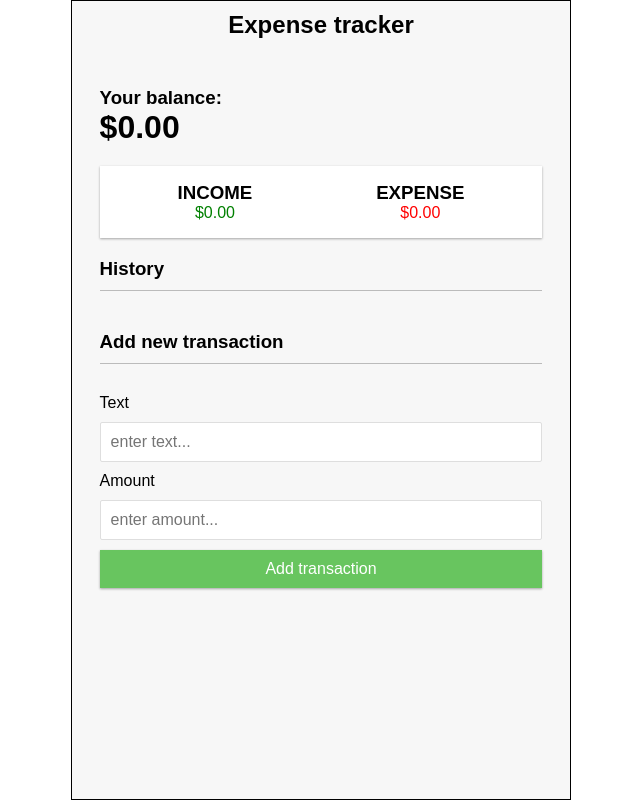
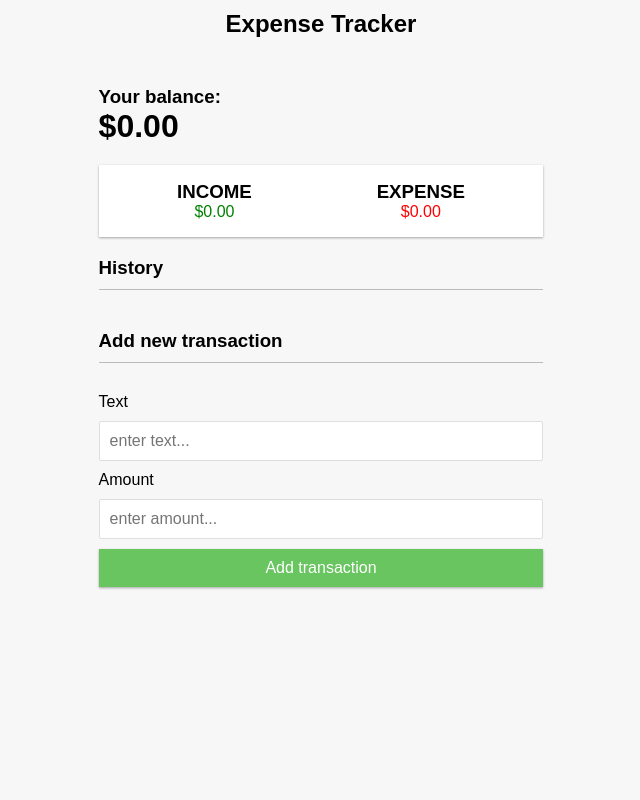
Before and after one commit to cold6lanket/expense-tracker, a plain HTML site: page index.html in a window 1280 px wide. Shown: the whole page, without its empty margins (319-959 px from the left). Drawn offline with Linux system fonts and the light colour scheme.

Commit message:
second upload

```diff
--- a/index.html
+++ b/index.html
@@ -5,11 +5,11 @@
     <meta http-equiv="X-UA-Compatible" content="IE=edge">
     <meta name="viewport" content="width=device-width, initial-scale=1.0">
     <link rel="stylesheet" href="style.css">
-    <title>Expense tracker</title>
+    <title>Expense Tracker</title>
 </head>
 <body>
     <div class="main">
-        <h2>Expense tracker</h2>
+        <h2>Expense Tracker</h2>
         <div class="main__inner">
             <div class="balance_field">
                 <h3>Your balance: </h3>
--- a/style.css
+++ b/style.css
@@ -5,14 +5,15 @@
     font-family: sans-serif;
 }
 
+body{
+    background-color: #f7f7f7;
+}
 
 .main{
     min-height: 100vh;
     margin: 0 auto;
     padding: 10px;
     width: 500px;
-    background-color: #f7f7f7;
-    border: 1px solid black;
 }
 
 .main__inner{
```
